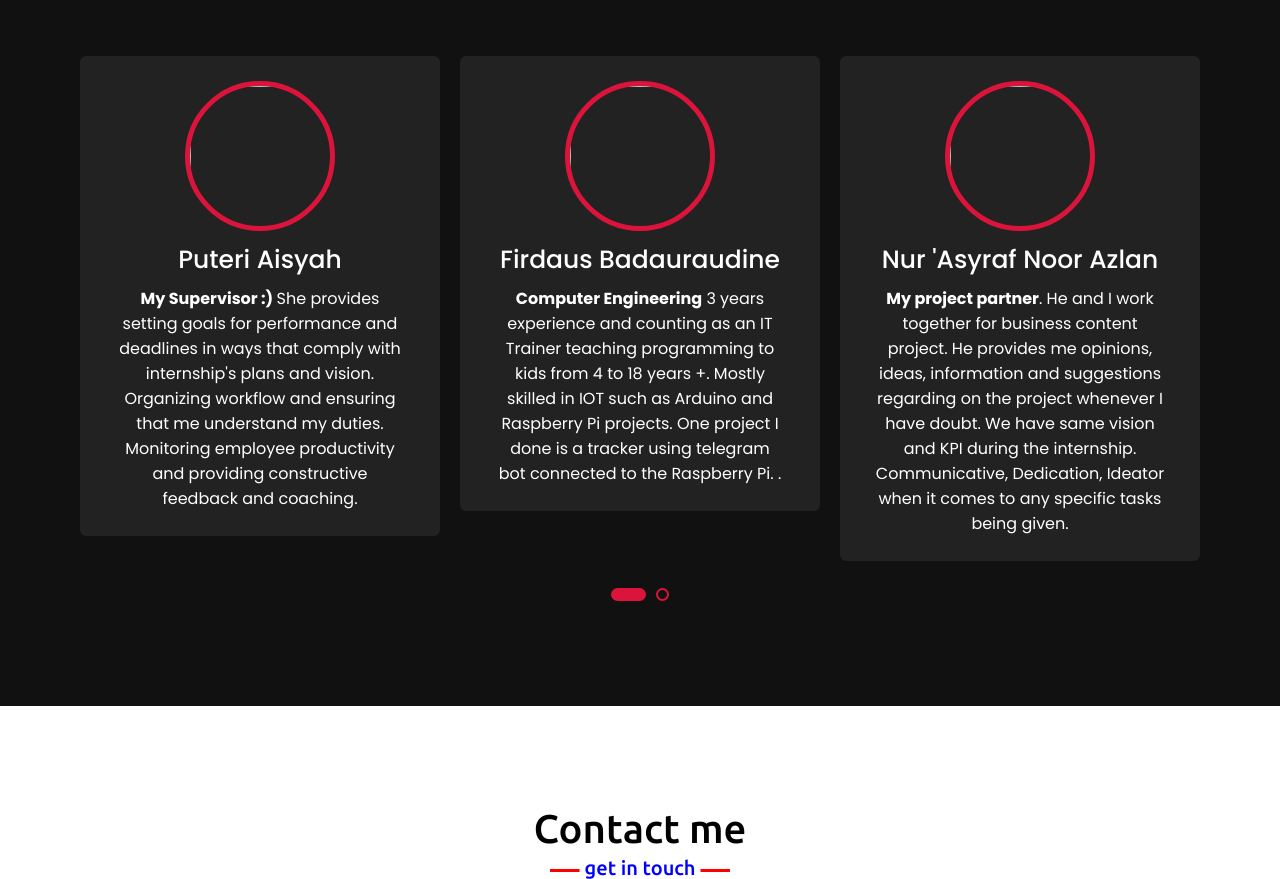
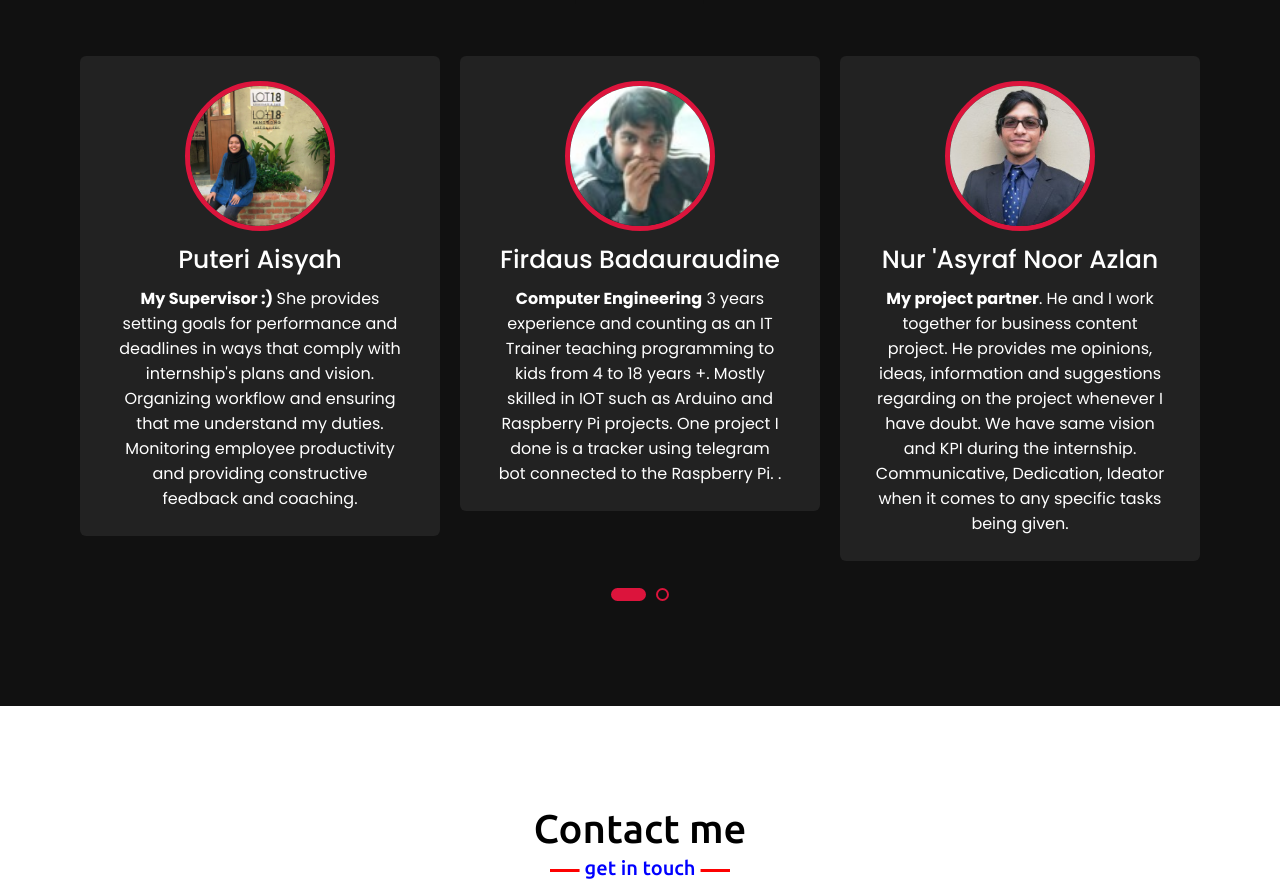
Before and after one commit to Afiq143/Afiq143.github.io, a plain HTML site: page index.html in a window 1280 px wide. Shown: the part 3021-3900 px from the top of the page. Drawn offline with nearby package versions, Linux system fonts and the light colour scheme.

Commit message:
Update index.html

```diff
--- a/index.html
+++ b/index.html
@@ -161,7 +161,7 @@
             <div class="carousel owl-carousel">
                 <div class="card">
                     <div class="box">
-                        <img src="image/hisham.jpg" alt="">
+                        <img src="hisham.jpg" alt="">
                         <div class="text">Hisham Kuntawala</div>
                         <p><b>Project Leader</b>. He provides guidance, instruction, direction and leadership to a Business content group (KBA) for the purpose of achieving a key result or group of aligned result.
                             He possess different set of soft skills and hard skills with each job experience. Soft skills included Leadership, Adaptability, Planning and Teamwork
@@ -170,14 +170,14 @@
                 </div>
                 <div class="card">
                     <div class="box">
-                        <img src="image/puteri.jpg" alt="">
+                        <img src="puteri.jpg" alt="">
                         <div class="text">Puteri Aisyah</div>
                         <p><b> My Supervisor :) </b>She provides setting goals for performance and deadlines in ways that comply with internship's plans and vision. Organizing workflow and ensuring that me understand my duties. Monitoring employee productivity and providing constructive feedback and coaching.</p>
                     </div>
                 </div>
                 <div class="card">
                     <div class="box">
-                        <img src="image/firdaus.jpg" alt="">
+                        <img src="firdaus.jpg" alt="">
                         <div class="text">Firdaus Badauraudine</div>
                         <p><b>Computer Engineering</b> 3 years experience and counting as an IT Trainer teaching programming to kids from 4 to 18 years +. Mostly skilled in IOT such as Arduino and Raspberry Pi projects.
                             One project I done is a tracker using telegram bot connected to the Raspberry Pi. .</p>
@@ -185,14 +185,14 @@
                 </div>
                 <div class="card">
                     <div class="box">
-                        <img src="image/nur asyraf.jpg" alt="">
+                        <img src="nur asyraf.jpg" alt="">
                         <div class="text">Nur 'Asyraf Noor Azlan </div>
                         <p><b>My project partner</b>. He and I work together for business content project. He provides me opinions, ideas, information and suggestions regarding on the project whenever I have doubt. We have same vision and KPI during the internship. Communicative, Dedication, Ideator when it comes to any specific tasks being given.</p>
                     </div>
                 </div>
                 <div class="card">
                     <div class="box">
-                        <img src="image/khai.jpg" alt="">
+                        <img src="khai.jpg" alt="">
                         <div class="text">Ashabal Khairi</div>
                         <p>He is <b>Electrical engineer</b> design, develop, test, and supervise the manufacture of electrical equipment, such as Arduino, mobile apps and navigation systems, communications systems, or power generation equipment. If i have doubt about electronics, first person come to my mind must be HIM</p>
                     </div>
```
